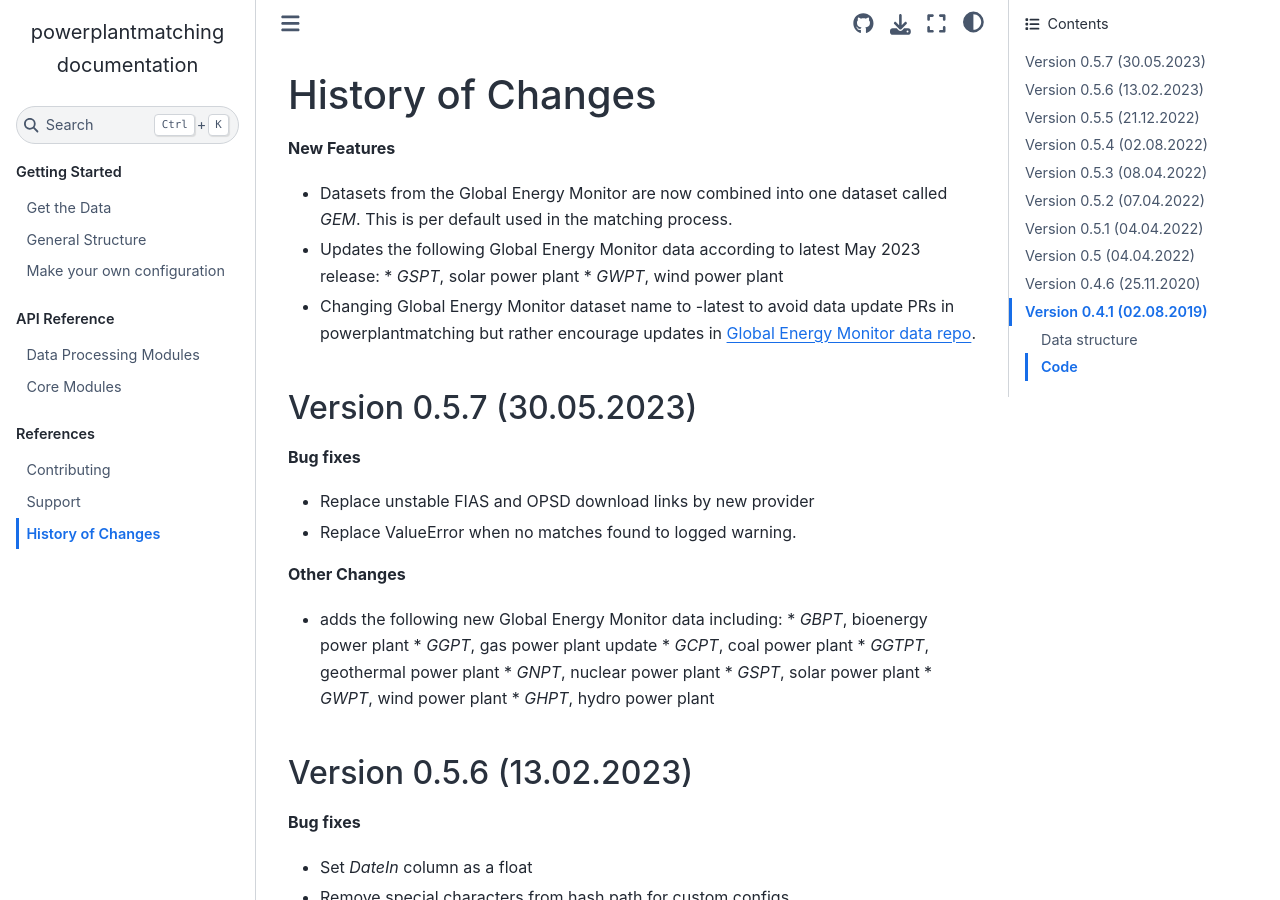
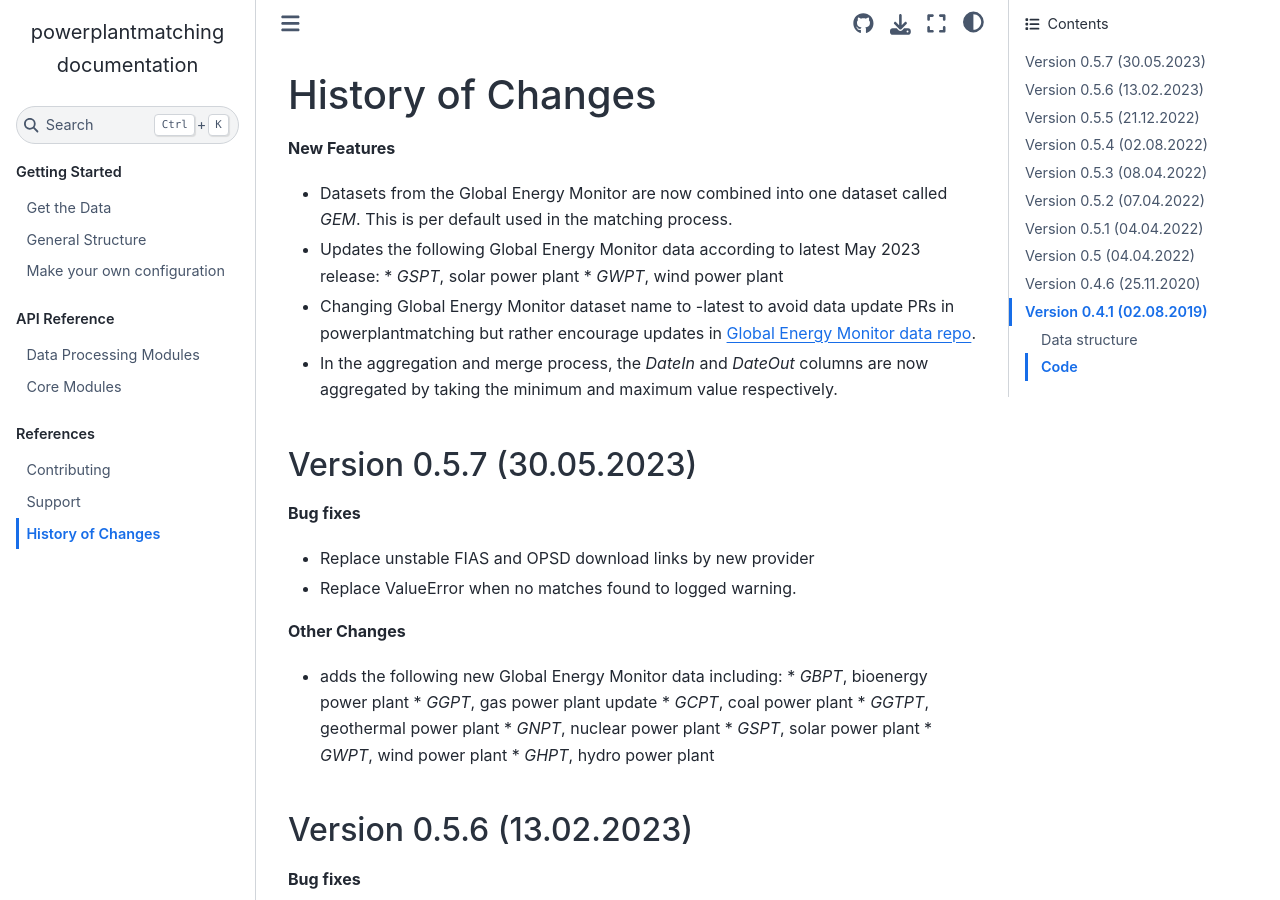
Before and after one commit to PyPSA/powerplantmatching, a Sphinx documentation site: the page built from doc/release-notes.rst, in a window 1280 px wide and 900 px high. Built offline with Sphinx 7.4.7 and the Sphinx Book theme 1.1.4, drawn with Linux system fonts in a browser that asks for light colours; pages that are not in the unit, such as notebooks, are missing from menus.

Commit message:
update release notes

```diff
--- a/doc/release-notes.rst
+++ b/doc/release-notes.rst
@@ -13,6 +13,7 @@ History of Changes
   * `GWPT`, wind power plant
 * Changing Global Energy Monitor dataset name to -latest to avoid data update PRs in powerplantmatching
   but rather encourage updates in `Global Energy Monitor data repo <https://github.com/pz-max/gem-powerplant-data>`__.
+* In the aggregation and merge process, the `DateIn` and `DateOut` columns are now aggregated by taking the minimum and maximum value respectively.
 
 
 Version 0.5.7 (30.05.2023)
```
